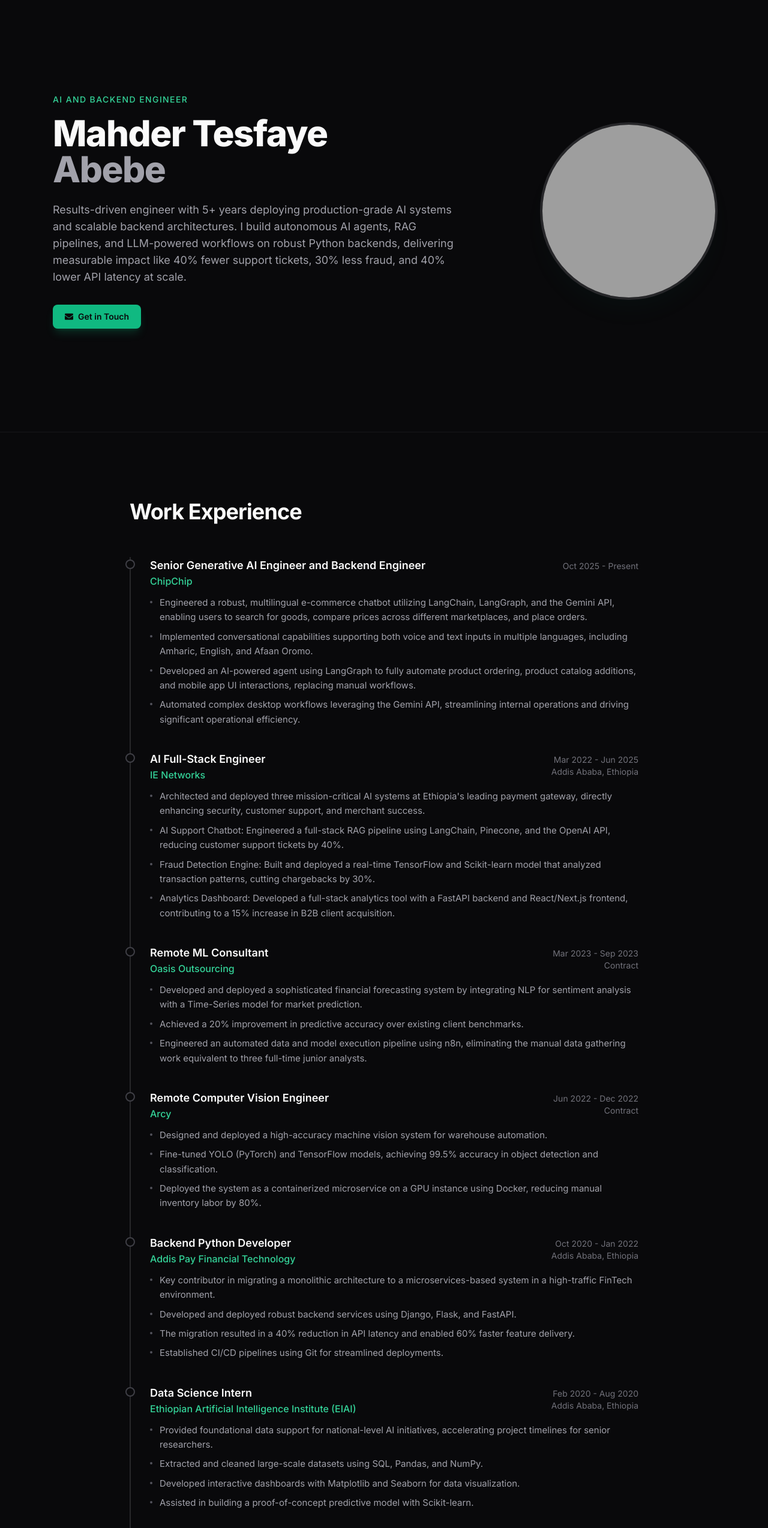
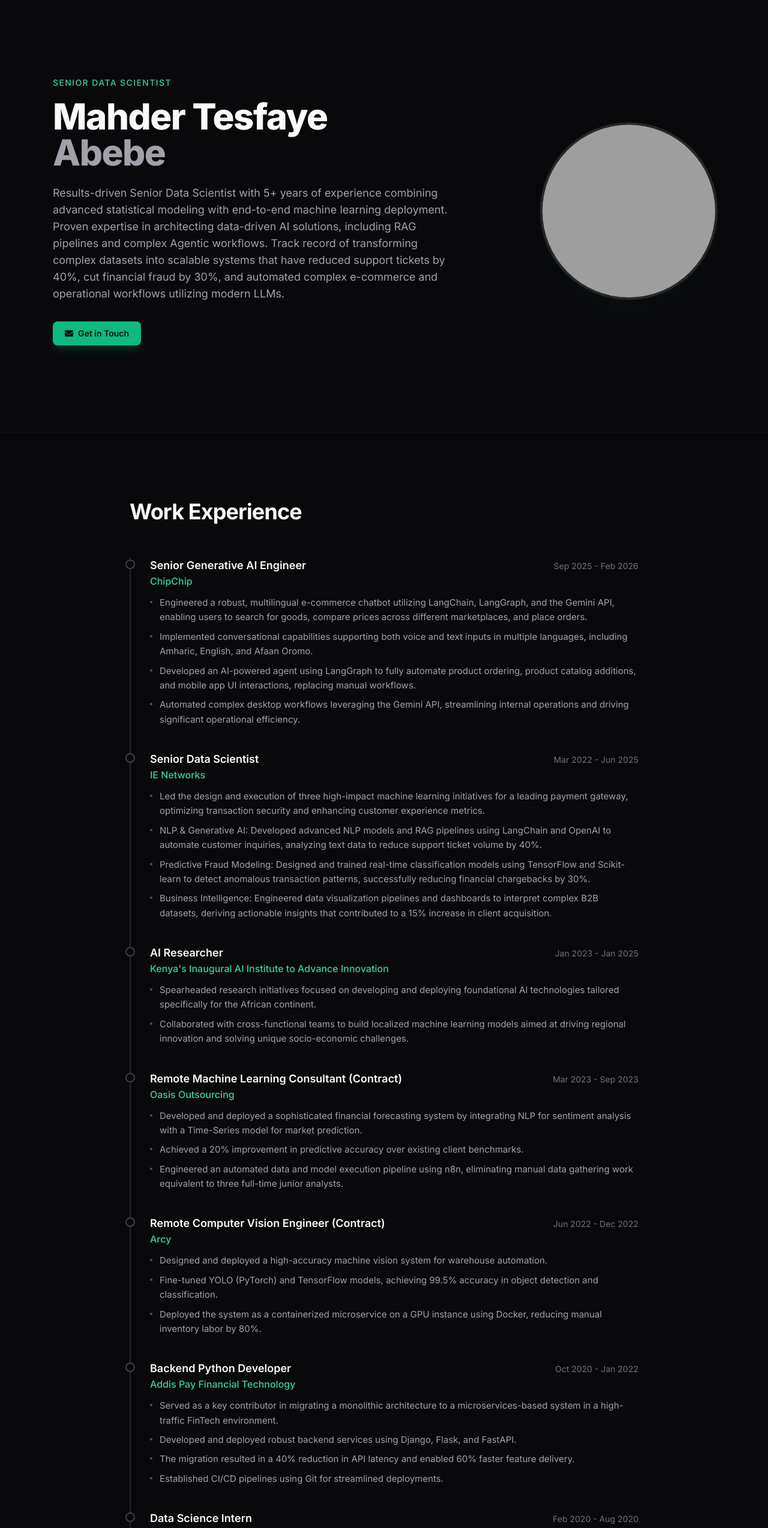
Before and after one commit to mahdertesf/myportfolio_website, a React (Vite) app: page / in a window 1280 px wide. Shown: the part 80-2628 px from the top of the page at 60% size. Built offline with nearby package versions, Linux system fonts and the light colour scheme; grey boxes are pictures that could not be loaded.

Commit message:
changed to data scientist

```diff
--- a/src/components/Certifications.jsx
+++ b/src/components/Certifications.jsx
@@ -4,9 +4,8 @@ import { FaCheckCircle } from 'react-icons/fa';
 const certifications = [
   { name: 'Machine Learning Specialization', issuer: 'DeepLearning.AI & Stanford University' },
   { name: 'Deep Learning Specialization', issuer: 'DeepLearning.AI' },
-  { name: 'TensorFlow Specialization', issuer: 'DeepLearning.AI' },
+  { name: 'TensorFlow Specialization & TensorFlow Advanced Techniques', issuer: 'DeepLearning.AI' },
   { name: 'Natural Language Processing Specialization', issuer: 'DeepLearning.AI' },
-  { name: 'TensorFlow Advanced Techniques', issuer: 'DeepLearning.AI' },
   { name: 'Meta Full-Stack Developer Professional Certificate', issuer: 'Meta on Coursera' },
 ];
 
--- a/src/components/Education.jsx
+++ b/src/components/Education.jsx
@@ -39,7 +39,7 @@ const Education = () => {
           </div>
 
           <p className="text-zinc-200 font-medium text-lg mb-6">
-            Bachelor of Science in Electrical and Computer Engineering
+            BSc in Electrical and Computer Engineering
           </p>
 
           <div>
--- a/src/components/Hero.jsx
+++ b/src/components/Hero.jsx
@@ -30,7 +30,7 @@ const Hero = () => {
           >
             <div>
               <p className="text-emerald-400 font-medium text-sm uppercase tracking-widest mb-4">
-                AI and backend engineer
+                Senior Data Scientist
               </p>
               <h1 className="text-4xl sm:text-5xl lg:text-6xl font-extrabold text-zinc-50 tracking-tight leading-[1.1]">
                 Mahder Tesfaye
@@ -40,10 +40,12 @@ const Hero = () => {
             </div>
 
             <p className="text-zinc-400 leading-relaxed max-w-2xl text-base sm:text-lg mx-auto lg:mx-0">
-              Results-driven engineer with 5+ years deploying production-grade AI systems
-              and scalable backend architectures. I build autonomous AI agents, RAG pipelines,
-              and LLM-powered workflows on robust Python backends, delivering measurable
-              impact like 40% fewer support tickets, 30% less fraud, and 40% lower API latency at scale.
+              Results-driven Senior Data Scientist with 5+ years of experience combining
+              advanced statistical modeling with end-to-end machine learning deployment.
+              Proven expertise in architecting data-driven AI solutions, including RAG pipelines
+              and complex Agentic workflows. Track record of transforming complex datasets into
+              scalable systems that have reduced support tickets by 40%, cut financial fraud by
+              30%, and automated complex e-commerce and operational workflows utilizing modern LLMs.
             </p>
 
             <div className="flex flex-wrap items-center justify-center lg:justify-start gap-3 pt-2">
--- a/src/components/Projects.jsx
+++ b/src/components/Projects.jsx
@@ -3,10 +3,10 @@ import { motion, useInView } from 'framer-motion';
 
 const experiences = [
   {
-    title: 'Senior Generative AI Engineer and Backend Engineer',
+    title: 'Senior Generative AI Engineer',
     company: 'ChipChip',
     location: null,
-    period: 'Oct 2025 - Present',
+    period: 'Sep 2025 - Feb 2026',
     bullets: [
       'Engineered a robust, multilingual e-commerce chatbot utilizing LangChain, LangGraph, and the Gemini API, enabling users to search for goods, compare prices across different marketplaces, and place orders.',
       'Implemented conversational capabilities supporting both voice and text inputs in multiple languages, including Amharic, English, and Afaan Oromo.',
@@ -15,32 +15,42 @@ const experiences = [
     ],
   },
   {
-    title: 'AI Full-Stack Engineer',
+    title: 'Senior Data Scientist',
     company: 'IE Networks',
-    location: 'Addis Ababa, Ethiopia',
+    location: null,
     period: 'Mar 2022 - Jun 2025',
     bullets: [
-      'Architected and deployed three mission-critical AI systems at Ethiopia\'s leading payment gateway, directly enhancing security, customer support, and merchant success.',
-      'AI Support Chatbot: Engineered a full-stack RAG pipeline using LangChain, Pinecone, and the OpenAI API, reducing customer support tickets by 40%.',
-      'Fraud Detection Engine: Built and deployed a real-time TensorFlow and Scikit-learn model that analyzed transaction patterns, cutting chargebacks by 30%.',
-      'Analytics Dashboard: Developed a full-stack analytics tool with a FastAPI backend and React/Next.js frontend, contributing to a 15% increase in B2B client acquisition.',
+      'Led the design and execution of three high-impact machine learning initiatives for a leading payment gateway, optimizing transaction security and enhancing customer experience metrics.',
+      'NLP & Generative AI: Developed advanced NLP models and RAG pipelines using LangChain and OpenAI to automate customer inquiries, analyzing text data to reduce support ticket volume by 40%.',
+      'Predictive Fraud Modeling: Designed and trained real-time classification models using TensorFlow and Scikit-learn to detect anomalous transaction patterns, successfully reducing financial chargebacks by 30%.',
+      'Business Intelligence: Engineered data visualization pipelines and dashboards to interpret complex B2B datasets, deriving actionable insights that contributed to a 15% increase in client acquisition.',
     ],
   },
   {
-    title: 'Remote ML Consultant',
+    title: 'AI Researcher',
+    company: "Kenya's Inaugural AI Institute to Advance Innovation",
+    location: null,
+    period: 'Jan 2023 - Jan 2025',
+    bullets: [
+      'Spearheaded research initiatives focused on developing and deploying foundational AI technologies tailored specifically for the African continent.',
+      'Collaborated with cross-functional teams to build localized machine learning models aimed at driving regional innovation and solving unique socio-economic challenges.',
+    ],
+  },
+  {
+    title: 'Remote Machine Learning Consultant (Contract)',
     company: 'Oasis Outsourcing',
-    location: 'Contract',
+    location: null,
     period: 'Mar 2023 - Sep 2023',
     bullets: [
       'Developed and deployed a sophisticated financial forecasting system by integrating NLP for sentiment analysis with a Time-Series model for market prediction.',
       'Achieved a 20% improvement in predictive accuracy over existing client benchmarks.',
-      'Engineered an automated data and model execution pipeline using n8n, eliminating the manual data gathering work equivalent to three full-time junior analysts.',
+      'Engineered an automated data and model execution pipeline using n8n, eliminating manual data gathering work equivalent to three full-time junior analysts.',
     ],
   },
   {
-    title: 'Remote Computer Vision Engineer',
+    title: 'Remote Computer Vision Engineer (Contract)',
     company: 'Arcy',
-    location: 'Contract',
+    location: null,
     period: 'Jun 2022 - Dec 2022',
     bullets: [
       'Designed and deployed a high-accuracy machine vision system for warehouse automation.',
@@ -51,10 +61,10 @@ const experiences = [
   {
     title: 'Backend Python Developer',
     company: 'Addis Pay Financial Technology',
-    location: 'Addis Ababa, Ethiopia',
+    location: null,
     period: 'Oct 2020 - Jan 2022',
     bullets: [
-      'Key contributor in migrating a monolithic architecture to a microservices-based system in a high-traffic FinTech environment.',
+      'Served as a key contributor in migrating a monolithic architecture to a microservices-based system in a high-traffic FinTech environment.',
       'Developed and deployed robust backend services using Django, Flask, and FastAPI.',
       'The migration resulted in a 40% reduction in API latency and enabled 60% faster feature delivery.',
       'Established CI/CD pipelines using Git for streamlined deployments.',
@@ -62,14 +72,12 @@ const experiences = [
   },
   {
     title: 'Data Science Intern',
-    company: 'Ethiopian Artificial Intelligence Institute (EIAI)',
-    location: 'Addis Ababa, Ethiopia',
+    company: 'The ACTS AI Institute (ACAII)',
+    location: null,
     period: 'Feb 2020 - Aug 2020',
     bullets: [
       'Provided foundational data support for national-level AI initiatives, accelerating project timelines for senior researchers.',
-      'Extracted and cleaned large-scale datasets using SQL, Pandas, and NumPy.',
-      'Developed interactive dashboards with Matplotlib and Seaborn for data visualization.',
-      'Assisted in building a proof-of-concept predictive model with Scikit-learn.',
+      'Extracted and cleaned large-scale datasets using SQL, Pandas, and NumPy; developed interactive dashboards with Matplotlib and Seaborn for data visualization.',
     ],
   },
 ];
--- a/src/components/Skills.jsx
+++ b/src/components/Skills.jsx
@@ -3,63 +3,56 @@ import { motion, useInView } from 'framer-motion';
 
 const skillCategories = [
   {
-    title: 'Programming & Core',
+    title: 'Languages & Core',
     items: [
-      'Python', 'JavaScript', 'TypeScript', 'SQL', 'Linux/Shell',
-      'Git/GitHub', 'Docker', 'Kubernetes', 'CI/CD', 'REST APIs', 'GraphQL',
+      'Python', 'SQL', 'R', 'JavaScript', 'TypeScript',
+      'Linux/Shell', 'Git', 'Docker', 'Kubernetes', 'REST APIs',
+    ],
+  },
+  {
+    title: 'Data Science & Statistics',
+    items: [
+      'Hypothesis Testing', 'A/B Testing', 'Experimental Design',
+      'Bayesian Inference', 'Causal Inference', 'Time Series Analysis',
+      'Statistical Modeling', 'Predictive Analytics',
     ],
   },
   {
     title: 'AI & Machine Learning',
     items: [
-      'NLP', 'Computer Vision', 'Generative AI (GANs, Diffusion)',
-      'Reinforcement Learning', 'Recommendation Systems', 'Graph ML (GNNs)',
+      'NLP', 'Computer Vision', 'Generative AI',
+      'Reinforcement Learning', 'Recommender Systems', 'Graph ML (GNNs)',
     ],
   },
   {
-    title: 'Frameworks & Tools',
+    title: 'LLMs & Agentic AI',
     items: [
-      'PyTorch', 'TensorFlow', 'Keras', 'Scikit-learn',
-      'Hugging Face', 'OpenCV', 'LangChain', 'LlamaIndex',
-      'Pinecone', 'Weaviate', 'FAISS', 'Milvus',
+      'Gemini API', 'OpenAI API', 'LLaMA', 'RAG',
+      'LoRA / PEFT', 'Prompt Engineering',
+      'LangChain', 'LangGraph', 'CrewAI',
     ],
   },
   {
-    title: 'Deep Learning',
+    title: 'Libraries & Frameworks',
     items: [
-      'CNNs', 'RNNs', 'LSTMs', 'Transformers', 'Transfer Learning',
-      'Self-Supervised Learning', 'Quantization', 'Pruning', 'Distillation',
+      'PyTorch', 'TensorFlow', 'Scikit-learn', 'XGBoost',
+      'LightGBM', 'CatBoost', 'Statsmodels', 'Hugging Face',
+      'OpenCV', 'LlamaIndex', 'Pinecone', 'Weaviate',
     ],
   },
   {
-    title: 'Large Language Models',
+    title: 'Visualization & BI',
     items: [
-      'BERT', 'GPT', 'LLaMA', 'Gemma', 'RAG',
-      'LoRA / PEFT / QLoRA', 'Prompt Engineering',
-      'Agents (AutoGPT, CrewAI)',
+      'Tableau', 'Power BI', 'Plotly', 'Seaborn',
+      'Matplotlib', 'Streamlit', 'Dash',
     ],
   },
   {
-    title: 'MLOps & Data',
+    title: 'Data Engineering & MLOps',
     items: [
-      'AWS SageMaker', 'GCP Vertex AI', 'Azure ML', 'Databricks',
-      'MLflow', 'W&B', 'TorchServe', 'Triton',
-      'Pandas', 'NumPy', 'Polars', 'Spark', 'Airflow', 'Kafka',
-    ],
-  },
-  {
-    title: 'Full-Stack',
-    items: [
-      'Django', 'FastAPI', 'Flask', 'Node.js', 'Express', 'NestJS',
-      'React', 'Next.js', 'PostgreSQL', 'MongoDB', 'MySQL',
-      'Redis', 'RabbitMQ', 'OAuth2', 'JWT',
-    ],
-  },
-  {
-    title: 'DevOps & Infra',
-    items: [
-      'Terraform', 'Ansible', 'PyTest', 'Jest', 'Cypress',
-      'Jira', 'Confluence', 'Agile / Scrum',
+      'AWS SageMaker', 'GCP Vertex AI', 'Databricks',
+      'Spark', 'Kafka', 'Airflow', 'MLflow',
+      'PostgreSQL', 'MongoDB',
     ],
   },
 ];
```
